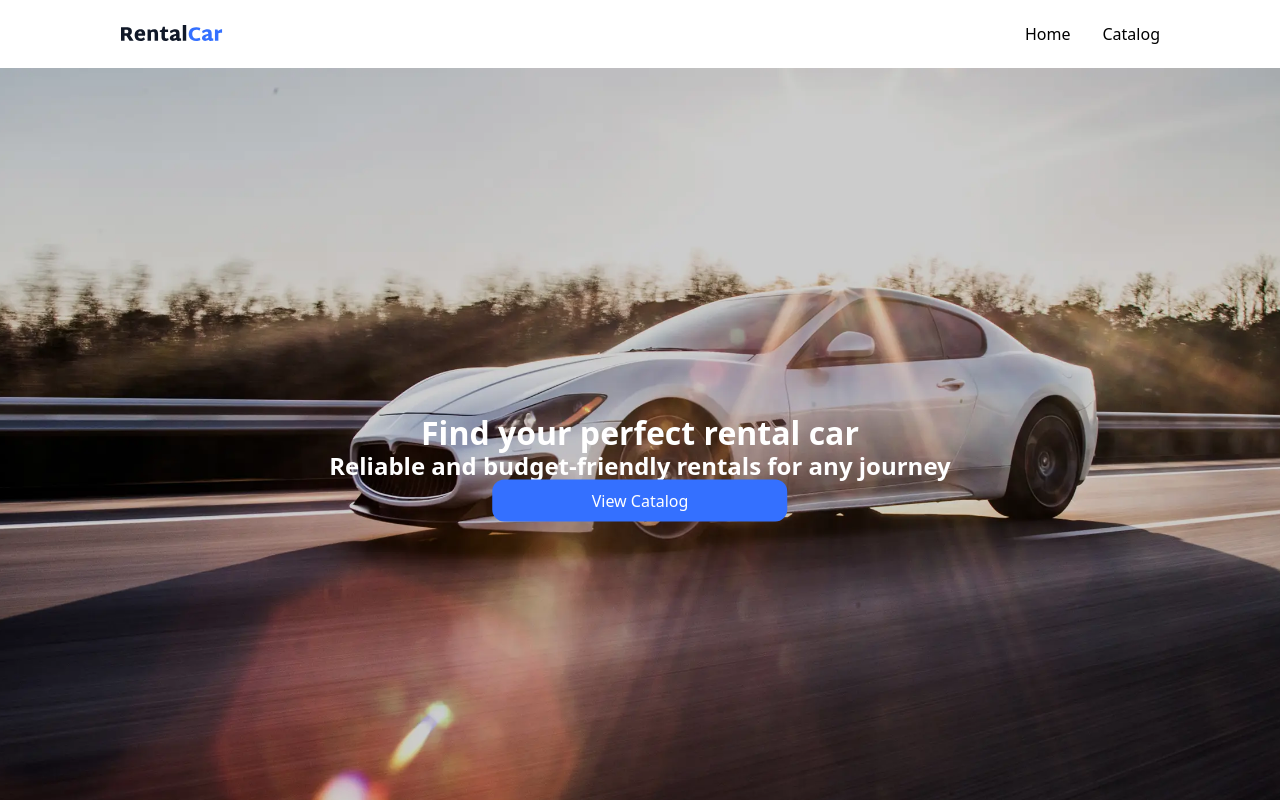
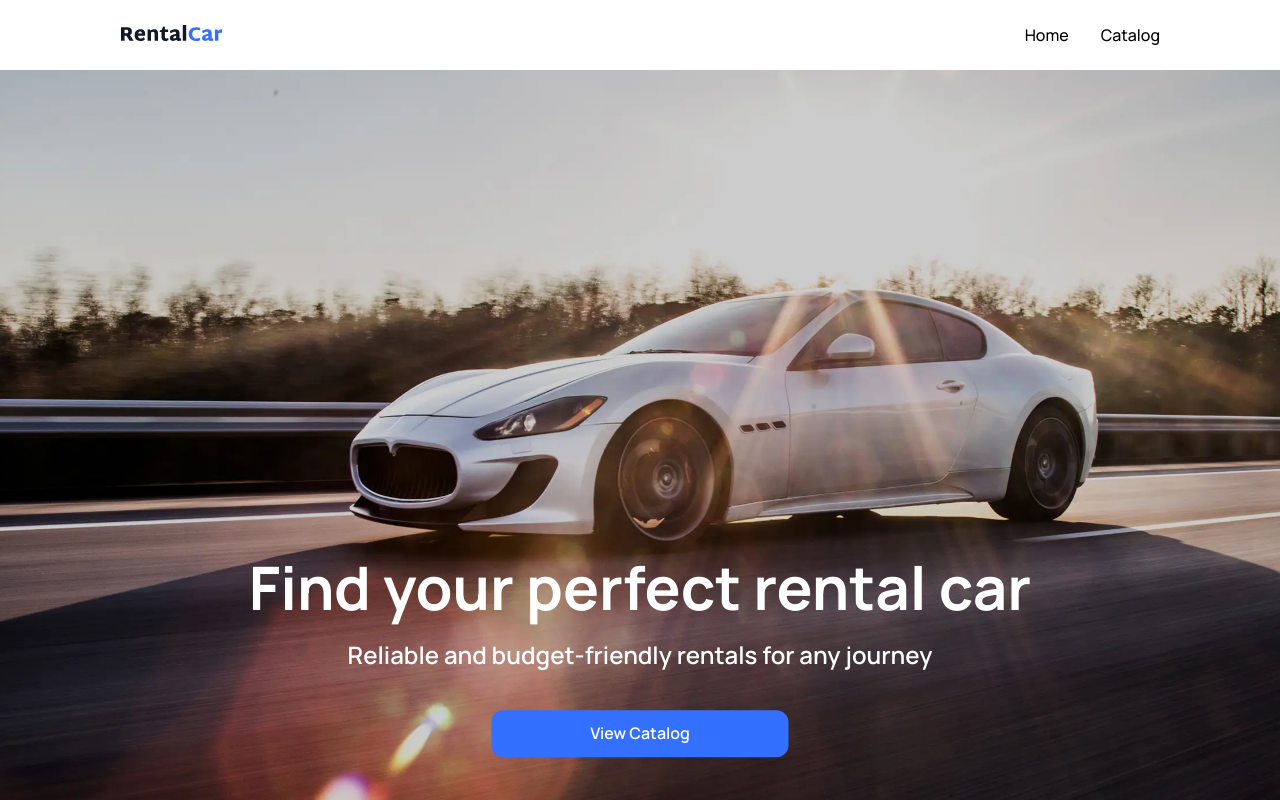
Before and after one commit to RocketReact/Rental-Car, a React (Vite) app: page / in a window 1280 px wide. Built offline with nearby package versions, Linux system fonts and the light colour scheme.

Commit message:
finish banner & header

```diff
--- a/src/components/Banner/Banner.jsx
+++ b/src/components/Banner/Banner.jsx
@@ -1,13 +1,18 @@
 import css from "./Banner.module.css";
 import bannerImg from "../../../public/Banner.webp";
+import { Link } from "react-router-dom";
 export default function Banner() {
   return (
     <div className={css.banner}>
       <img src={bannerImg} alt="Banner" className={css.bannerImg} />
       <div className={css.textBannerContainer}>
-        <h1 className={css.secondTitle}>Find your perfect rental car</h1>
-        <h2>Reliable and budget-friendly rentals for any journey</h2>
-        <button className={css.btnBanner}>View Catalog</button>
+        <h1 className={css.firstBannerTitle}>Find your perfect rental car</h1>
+        <h2 className={css.secondBannerTitle}>
+          Reliable and budget-friendly rentals for any journey
+        </h2>
+        <Link to="/catalog">
+          <button className={css.btnBanner}>View Catalog</button>
+        </Link>
       </div>
     </div>
   );
--- a/src/components/Banner/Banner.module.css
+++ b/src/components/Banner/Banner.module.css
@@ -3,6 +3,8 @@
   height: 100vh;
   overflow: hidden;
   position: relative;
+  background-color: var(--gray-light);
+  background-repeat: no-repeat;
 }
 .bannerImg {
   width: 100%;
@@ -13,21 +15,33 @@
 }
 .textBannerContainer {
   position: absolute;
-    top: 50%;
+  top: 73%;
   left: 50%;
   transform: translate(-50%, -50%);
   color: var(--white);
   text-align: center;
+  width: 783px;
 }
-.textBannerContainer >* {
+.textBannerContainer > * {
   color: var(--white);
+  font-family: var(--font-manrope), sans-serif;
+  letter-spacing: 0;
 }
-.secondTitle {
+.firstBannerTitle {
+  font-size: 60px;
+  padding-bottom: 16px;
+  font-weight: 700;
+  line-height: 1.2;
+}
+.secondBannerTitle {
+  padding-bottom: 40px;
+  font-weight: 600;
+  font-size:24px;
+  line-height: 1.3;
+}
 
+.btnBanner {
+  padding: 12px 99px;
+  font-weight: 600;
+  line-height: 1.4;
 }
-.btnBanner {
-    padding:  12px 99px;
-    background-color: var(--button);
-    border: none;
-    border-radius: 12px;
-}
--- a/src/components/Header/Header.module.css
+++ b/src/components/Header/Header.module.css
@@ -9,5 +9,9 @@
   gap: 32px;
 }
 .menu > * {
+  font-family: var(--font-manrope), sans-serif;
   padding: 25px 0;
+  font-weight: 500;
+  letter-spacing: 0;
+  line-height: 1.25;
 }
--- a/src/index.css
+++ b/src/index.css
@@ -2,8 +2,8 @@
 @import "@fontsource-variable/manrope";
 
 :root {
-  --font-family: "Manrope", sans-serif;
-  --second-family: "Inter", sans-serif;
+  --font-manrope: "Manrope", sans-serif;
+  --font-inter: "Inter", sans-serif;
   --main: #101828;
   --gray: #8d929a;
   --gray-light: #dadde1;
@@ -13,11 +13,22 @@
   --button: #3470ff;
   --button-hover: #0b44cd;
 }
-html, body {
+html,
+body {
   height: 100%;
   overflow-y: hidden;
 }
-
+button {
+  background-color: var(--button);
+  border: none;
+  border-radius: 12px;
+  color: var(--white);
+  transition: background-color 250ms cubic-bezier(0.4, 0, 0.2, 1);
+}
+button:hover {
+  cursor: pointer;
+  background-color: var(--button-hover);
+}
 *,
 *::before,
 *::after {
```
Lines whose indentation alone changed are shown as unchanged.
